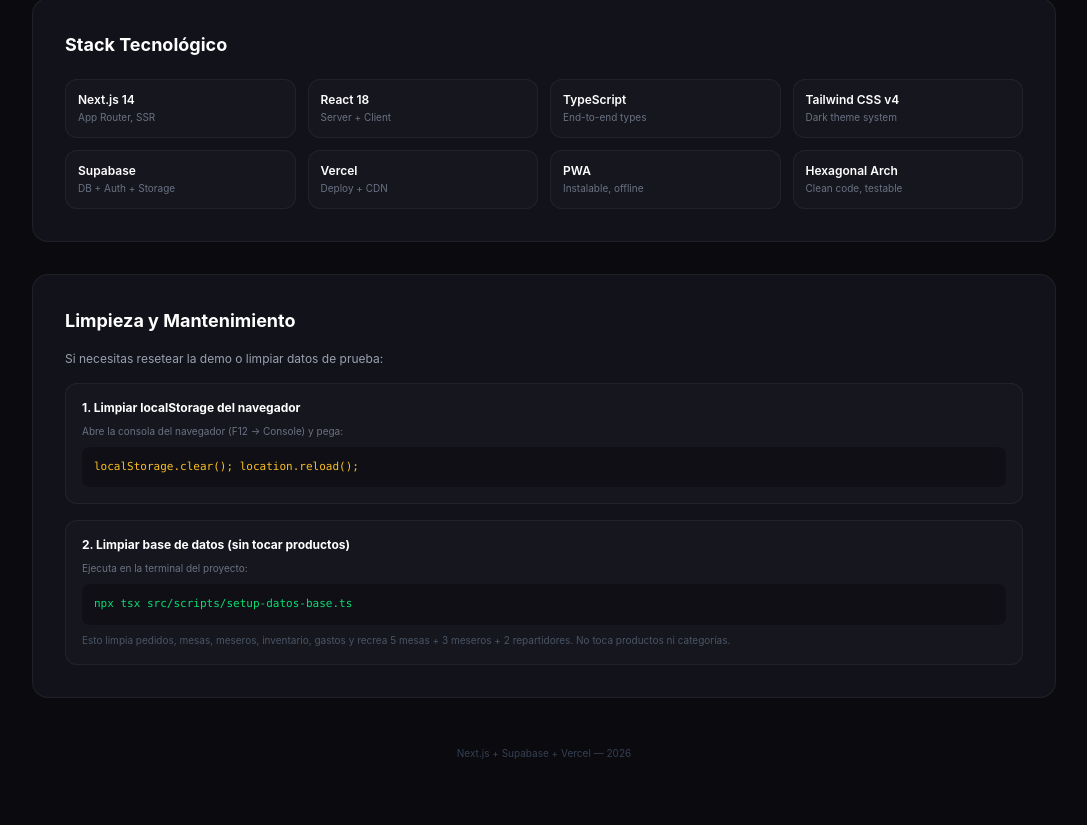
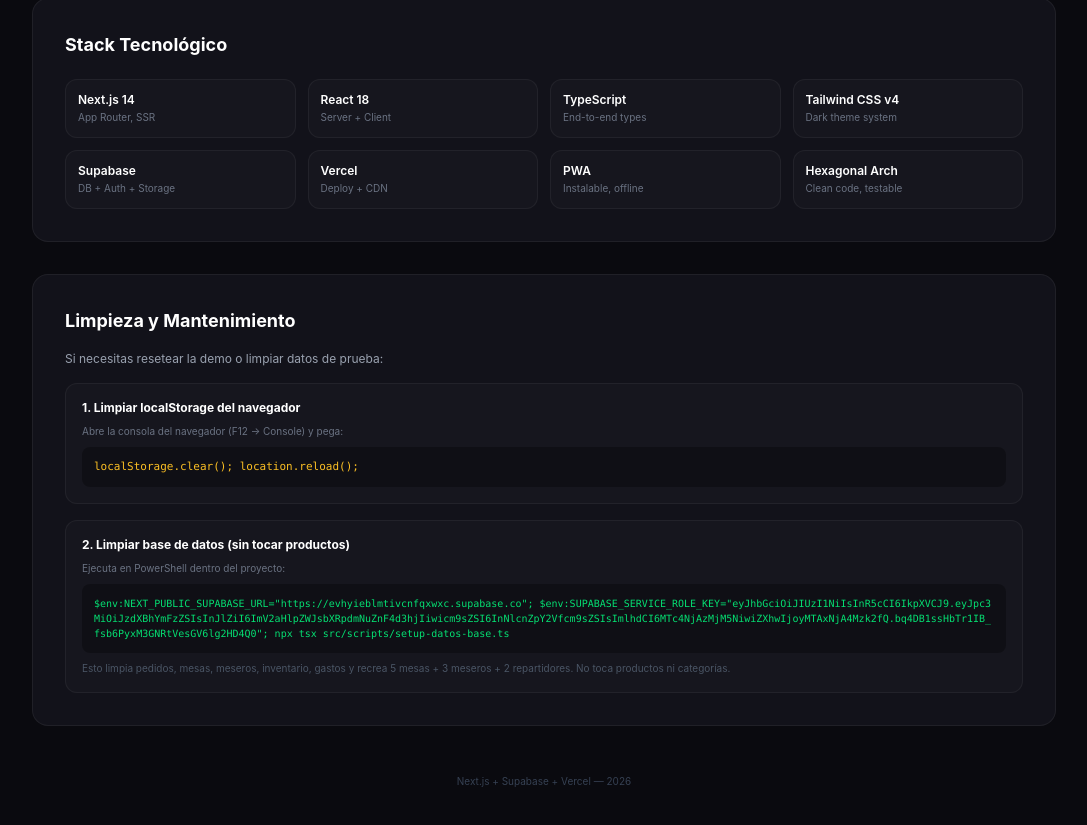
Before and after one commit to difsmauser/wings-burgers, a Next.js app: page /demo in a window 1280 px wide. Shown: the part 6534-7359 px from the top of the page, without its empty margins (96-1183 px from the left). Built offline with nearby package versions, Linux system fonts and the light colour scheme.

Commit message:
fix: demo cleanup command includes full env vars for copy-paste

```diff
--- a/src/app/demo/page.tsx
+++ b/src/app/demo/page.tsx
@@ -335,8 +335,8 @@
 
             <div className="p-4 rounded-xl bg-white/[0.02] border border-white/5">
               <p className="text-xs font-bold text-white mb-2">2. Limpiar base de datos (sin tocar productos)</p>
-              <p className="text-[10px] text-gray-500 mb-2">Ejecuta en la terminal del proyecto:</p>
-              <code className="block text-[11px] text-green-400 bg-black/30 p-3 rounded-lg font-mono select-all whitespace-pre-wrap">npx tsx src/scripts/setup-datos-base.ts</code>
+              <p className="text-[10px] text-gray-500 mb-2">Ejecuta en PowerShell dentro del proyecto:</p>
+              <code className="block text-[10px] text-green-400 bg-black/30 p-3 rounded-lg font-mono select-all whitespace-pre-wrap break-all">$env:NEXT_PUBLIC_SUPABASE_URL=&quot;https://evhyieblmtivcnfqxwxc.supabase.co&quot;; $env:SUPABASE_SERVICE_ROLE_KEY=&quot;eyJhbGciOiJIUzI1NiIsInR5cCI6IkpXVCJ9.eyJpc3MiOiJzdXBhYmFzZSIsInJlZiI6ImV2aHlpZWJsbXRpdmNuZnF4d3hjIiwicm9sZSI6InNlcnZpY2Vfcm9sZSIsImlhdCI6MTc4NjAzMjM5NiwiZXhwIjoyMTAxNjA4Mzk2fQ.bq4DB1ssHbTr1IB_fsb6PyxM3GNRtVesGV6lg2HD4Q0&quot;; npx tsx src/scripts/setup-datos-base.ts</code>
               <p className="text-[10px] text-gray-600 mt-2">Esto limpia pedidos, mesas, meseros, inventario, gastos y recrea 5 mesas + 3 meseros + 2 repartidores. No toca productos ni categorías.</p>
             </div>
           </div>
```
